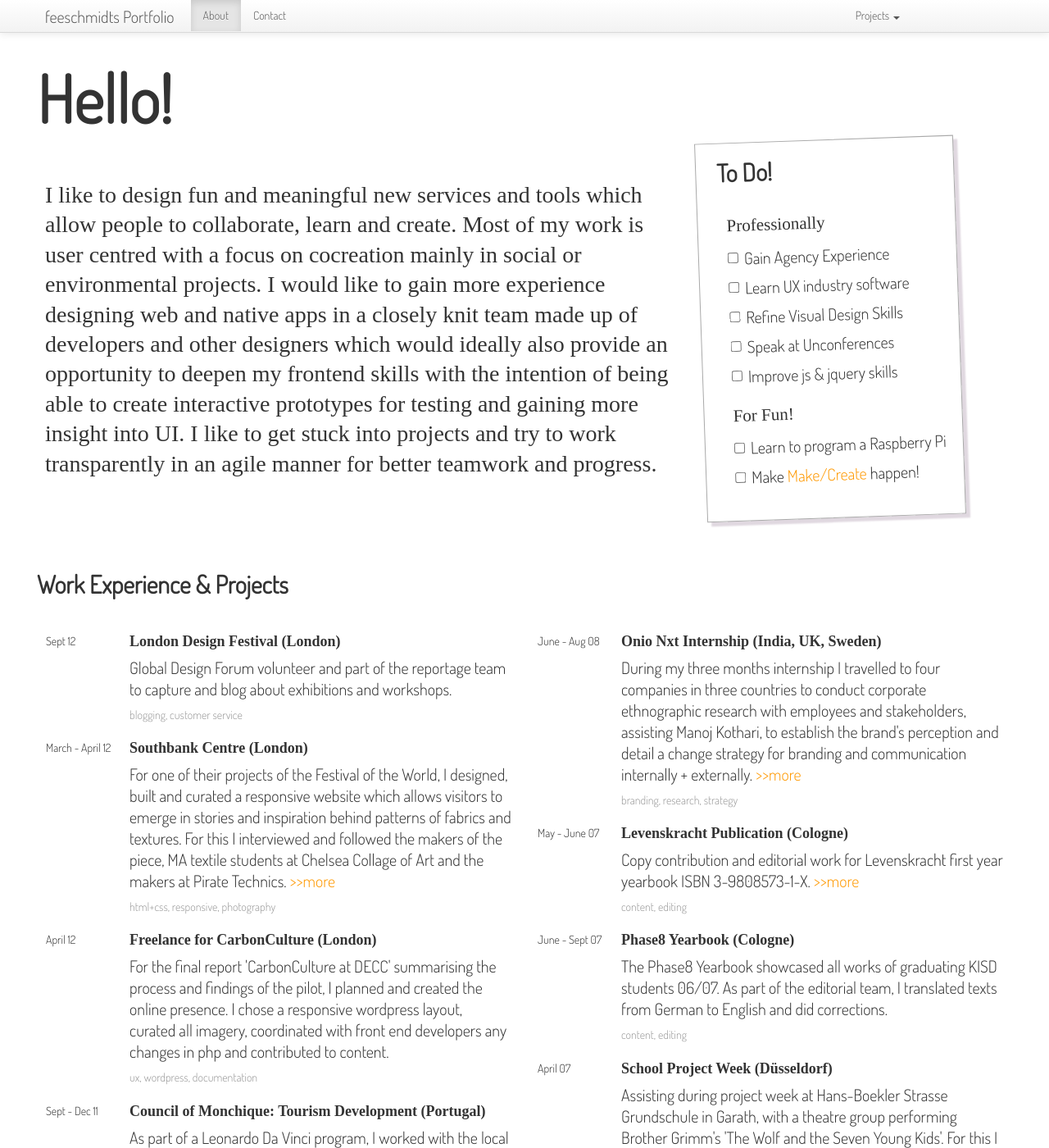
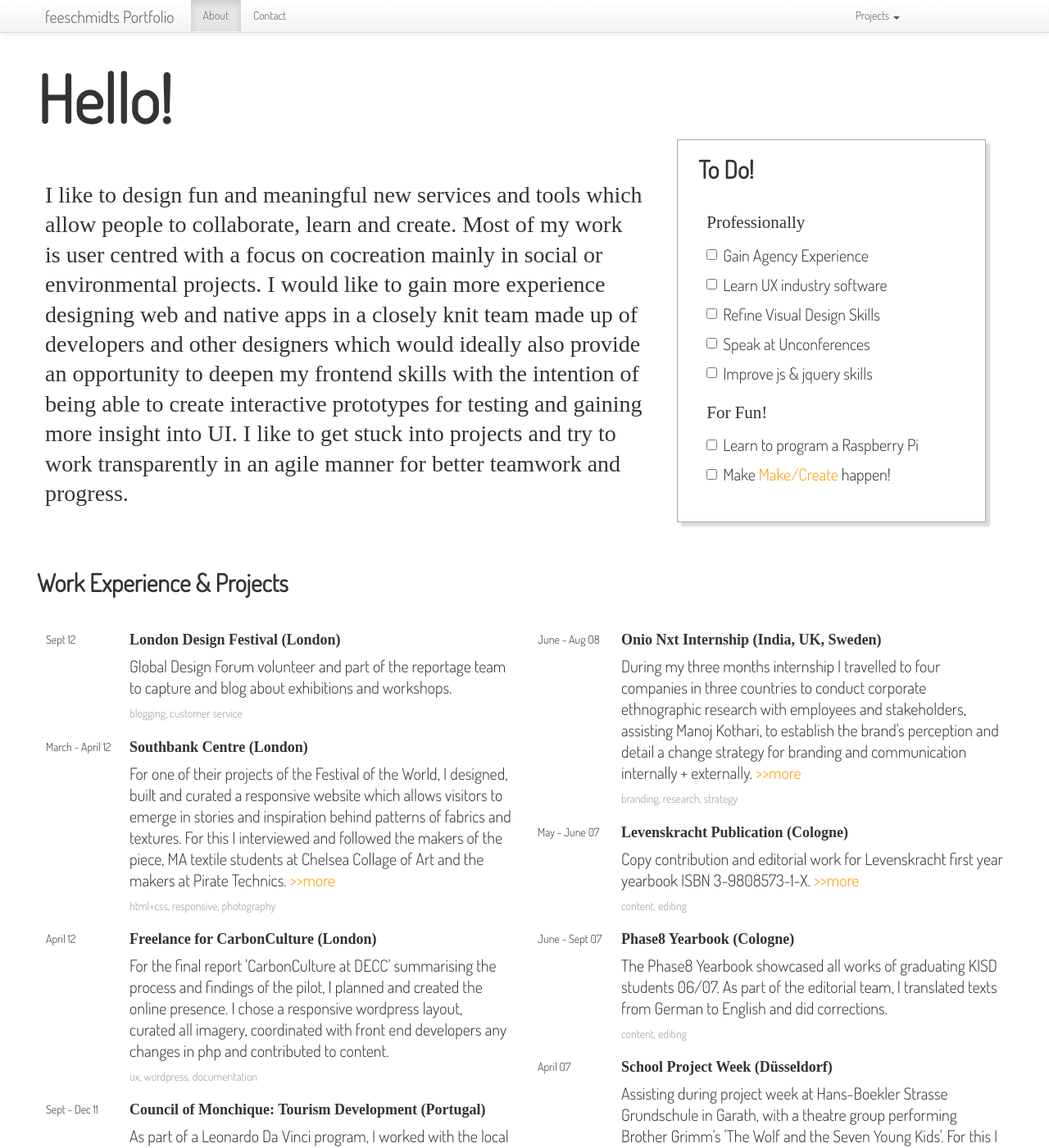
Before and after one commit to feeschmidts/feeschmidts.github.com, a Jekyll site: the page built from about.html, in a window 1280 px wide and 1400 px high. Shown: the whole window at 82% size. Built offline with Jekyll 4.4.1, drawn with Linux system fonts in a browser that asks for light colours; some web fonts are replaced; comment, search, counter and statistics services are not loaded.

Commit message:
About: list float and responsive

```diff
--- a/about.html
+++ b/about.html
@@ -6,11 +6,11 @@ title: About
   <div class="twitter-recommend"><a href="https://twitter.com/share" class="twitter-share-button" data-text="Highly recommend @feeschmidts: #UX and #service designer"></a></div>
 <div class="row">
   <h2 class="hello">Hello!</h2>
-  <div class="span8">
+  <div class="span12">
     <p class="statement about">I like to design fun and meaningful new services and tools which allow people to collaborate, learn and create. Most of my work is user centred with a focus on cocreation mainly in social or environmental projects. I would like to gain more experience designing web and native apps in a closely knit team made up of developers and other designers which would ideally also provide an opportunity to deepen my frontend skills with the intention of being able to create interactive prototypes for testing and gaining more insight into UI. I like to get stuck into projects and try to work transparently in an agile manner for better teamwork and progress.</p>
   </div>
 
-  <div class="span3.5 rotate-left list dropshadow border-thin">
+  <div class="notepad rotate-right list dropshadow border-thin">
     <h2>To Do!</h2>
     <p class="note" style="margin-left:30px">Professionally</p>
     <div class="span0.5"><input name="aim" value="" type="checkbox"></div>
--- a/static/css/portfolio.css
+++ b/static/css/portfolio.css
@@ -222,6 +222,21 @@ p.note {
 	font-size: 21px;
 	line-height: 1.5em;
 	margin-top: 20px;
+}
+
+@media (min-width: 1200px){
+	.notepad {
+		width: 350px;
+		height: 430px;
+		position: absolute;
+		right: 6%;
+	}
+}
+
+@media (max-width: 1200px){
+	.notepad {
+		display: none;
+	}
 }
 
 blockquote {
@@ -459,8 +474,11 @@ li {
 	float: left;
 }
 
-.about {
-	height:400px;
+@media (min-width: 1200px) {
+	.about {
+	max-width:730px;
+	min-height:400px;
+	}
 }
 
 .spacer {
```
